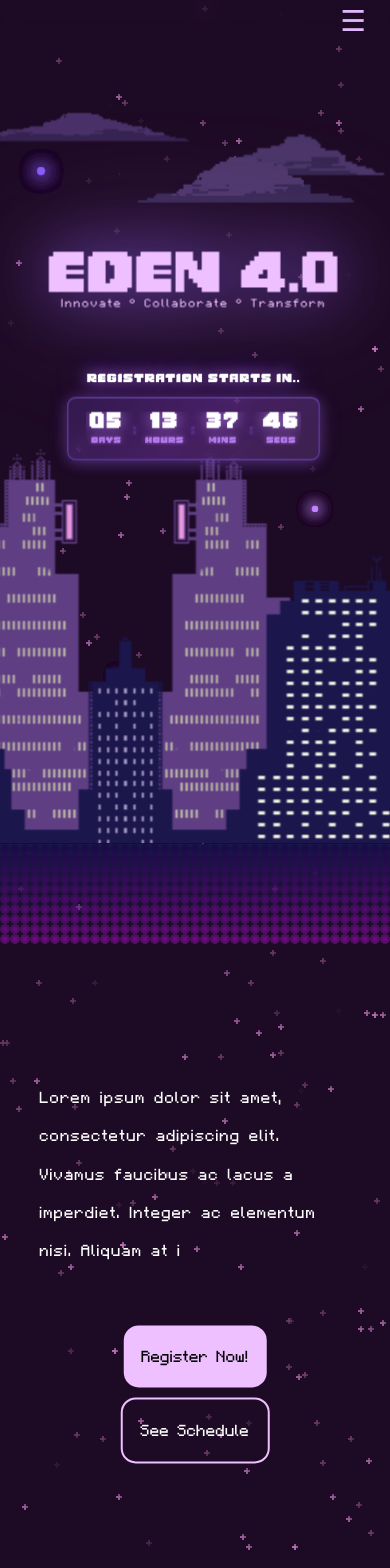
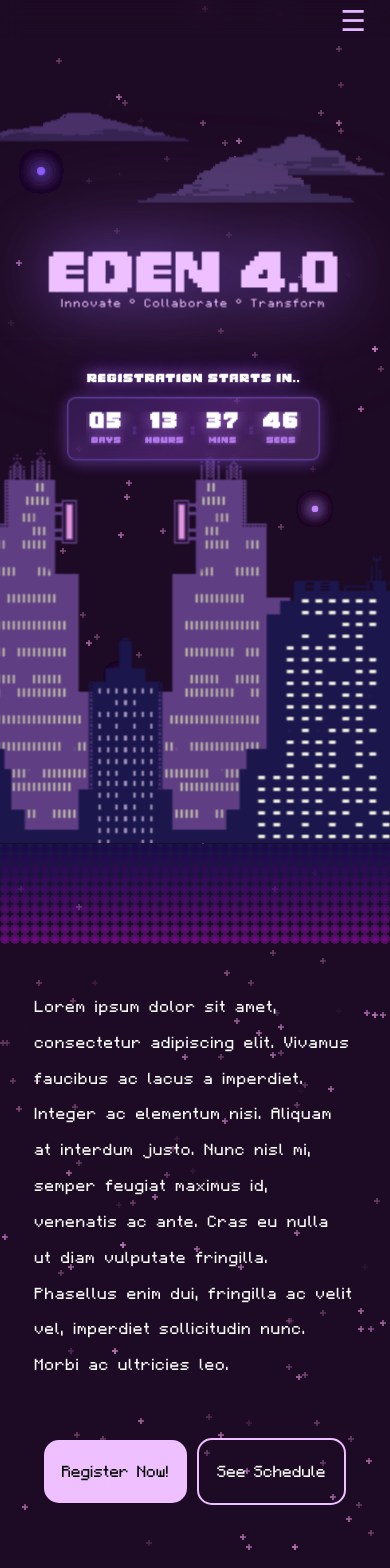
Before and after one commit to SHIBINSHA02/EDEN, a React (Vite) app: page / in a window 390 px wide. Shown: the top 1568 px of the page. Built offline with nearby package versions, Linux system fonts and the light colour scheme.

Commit message:
cursor issue solved

```diff
--- a/src/Components/About/About.css
+++ b/src/Components/About/About.css
@@ -10,7 +10,7 @@
   top: 0;
   left: 0;
   width: 100%;
-  height: 100px; /* Adjust the height of the top section as needed */
+  height: 100px;
   background-color: transparent;
   background-image: repeating-radial-gradient(
       circle,
@@ -18,13 +18,13 @@
       rgba(156, 39, 176, 0.3) 5px,
       transparent 5px,
       transparent 10px
-    ),
-    linear-gradient(to bottom, rgb(27,22,76) 0%, rgba(195, 17, 211, 0) 100%);
-  background-size: 10px 10px, 100% 100%; /* Apply size to both layers */
-  background-blend-mode: multiply; /* The key to making it fade */
-  z-index: 3; /* Ensure it's on top */
+    ), linear-gradient(to bottom, rgb(27, 22, 76) 0%, rgba(195, 17, 211, 0) 100%);
+  background-size: 10px 10px, 100% 100%;
+  background-blend-mode: multiply;
+  z-index: 3;
   pointer-events: none;
 }
+
 .about-background {
   position: fixed;
   top: 0;
@@ -56,99 +56,148 @@
   color: white;
   text-align: center;
   font-size: 2rem;
-  font-family: 'Minecraft', sans-serif;
+  font-family: "Minecraft", sans-serif;
   padding: 0 15px;
   margin-bottom: 20px;
-  letter-spacing: normal; /* Default letter spacing for desktop */
-  white-space: pre-wrap; /* Preserve line breaks */
+  letter-spacing: normal;
+  white-space: pre-wrap;
+}
+
+.typing-text {
+  position: relative;
+  display: inline-block;
+  color: white;
+  text-align: center;
+  font-size: 2rem;
+  font-family: "Minecraft", sans-serif;
+  padding: 0 15px;
+  margin-bottom: 20px;
+  letter-spacing: normal;
+  white-space: pre-wrap;
+  line-height: 1.4;
+}
+
+.typing-cursor {
+  display: inline-block;
+  font-weight: bold;
+  font-size: 2rem;
+  color: #efc0ff;
+  margin-left: 2px;
+  animation: cursor-blink 1s infinite;
+}
+
+.typing-cursor.visible {
+  opacity: 1;
+}
+
+.typing-cursor.hidden {
+  opacity: 0;
+}
+
+@keyframes cursor-blink {
+  0%,
+  50% {
+    opacity: 1;
+  }
+  51%,
+  100% {
+    opacity: 0;
+  }
 }
 
 .button-container {
-  display: flex; /* Inline buttons */
-  flex-wrap: wrap; /* Allow wrapping on small screens */
-  gap: 20px; /* Space between buttons */
-  justify-content: center; /* Center buttons horizontally */
-  margin-top: 20px; /* Space above buttons */
+  display: flex;
+  flex-wrap: wrap;
+  gap: 20px;
+  justify-content: center;
+  margin-top: 20px;
 }
 
 .about-content button.primary-button {
-  width: 300px; /* Fixed width */
+  width: 300px;
   height: 75px;
-  padding: 10px 20px; /* Button padding */
-  font-size: 2rem; /* Button font size */
-  background-color: #efc0ff; /* Primary button background */
-  color: rgb(0, 0, 0); /* Button text color */
-  border: none; /* Remove border */
-  border-radius: 15px; /* Rounded corners */
-  cursor: pointer; /* Pointer cursor on hover */
-  font-family: 'Minecraft', sans-serif; /* Apply Minecraft font */
-  transition: background-color 0.3s, color 0.3s; /* Smooth hover transitions */
+  padding: 10px 20px;
+  font-size: 2rem;
+  background-color: #efc0ff;
+  color: rgb(0, 0, 0);
+  border: none;
+  border-radius: 15px;
+  cursor: pointer;
+  font-family: "Minecraft", sans-serif;
+  transition: background-color 0.3s, color 0.3s;
 }
 
 .about-content button.primary-button:hover {
-  background-color: #762b9a; /* Original darker shade on hover */
+  background-color: #762b9a;
   color: beige;
 }
 
 .about-content button.secondary-button {
-  width: 300px; /* Same width as primary for consistency */
+  width: 300px;
   height: 75px;
   padding: 10px 20px;
   font-size: 2rem;
-  background-color: transparent; /* Transparent background */
-  color: white; /* Text color */
-  border: 2px solid #efc0ff; /* Green border */
+  background-color: transparent;
+  color: white;
+  border: 2px solid #efc0ff;
   border-radius: 15px;
   cursor: pointer;
-  font-family: 'Minecraft', sans-serif;
-  transition: background-color 0.3s, color 0.3s; /* Smooth transitions for background and text */
+  font-family: "Minecraft", sans-serif;
+  transition: background-color 0.3s, color 0.3s;
 }
 
 .about-content button.secondary-button:hover {
-  background-color: #762b9a; /* Same as primary button hover */
-  color: beige; /* Same as primary button hover */
-  border: 2px solid #efc0ff; /* Retain border for consistency */
+  background-color: #762b9a;
+  color: beige;
+  border: 2px solid #efc0ff;
 }
 
 /* Media query for mobile screens (up to 768px) */
 @media (max-width: 768px) {
-  .about-content {
-    width: 95%;
-    min-height: 80vh;
-    padding: 30px; /* Increased padding for mobile */
-    align-items: stretch; /* Make content stretch to container width */
+  .about-container {
+    min-height: 100vh;
+    height: auto;
+    overflow-y: auto;
   }
 
-  .about-content p {
-    font-size: 1.8rem; /* Increased font size for mobile description */
-    padding: 10px; /* Adjusted padding for mobile description */
-    margin-bottom: 25px; /* Increased margin below description */
-    letter-spacing: 0.05em; /* Increased letter spacing for mobile description */
-    text-align: left; /* Left align text on mobile */
+  .about-content {
+    position: relative;
+    top: auto;
+    left: auto;
+    transform: none;
+    width: 95%;
+    margin: 120px auto 20px;
+    padding: 20px;
+    min-height: auto;
+  }
+
+  .about-content p,
+  .typing-text {
+    font-size: 1.8rem;
+    padding: 10px;
+    margin-bottom: 25px;
+    letter-spacing: 0.05em;
+    text-align: left;
+  }
+
+  .typing-cursor {
+    font-size: 1.8rem;
   }
 
   .button-container {
-    display: flex; /* Make button container a flex container */
-    flex-direction: row; /* Arrange items in a row */
-    justify-content: center; /* Center the buttons horizontally */
-    gap: 10px; /* Adjust gap between buttons */
-    flex-wrap: wrap; /* Allow buttons to wrap to the next line if needed */
-
+    flex-direction: row;
+    justify-content: center;
+    gap: 10px;
+    flex-wrap: wrap;
   }
 
   .about-content button.primary-button,
   .about-content button.secondary-button {
-    font-size: 1.8rem; /* Keep the font size the same as current mobile */
-    padding: 15px 20px; /* Keep the padding the same as current mobile */
-    height: auto; /* Allow height to adjust based on content */
-    width: auto; /* Allow width to adjust based on content */
-    min-width: 150px; /* Ensure a minimum width for each button */
-  }
-
-  .button-wrapper {
-    width: auto; /* Adjust width to content */
-    margin: 0; /* Remove default margins that might affect inline layout */
-
+    font-size: 1.8rem;
+    padding: 15px 20px;
+    height: auto;
+    width: auto;
+    min-width: 150px;
   }
 }
 
@@ -156,65 +205,72 @@
 @media (min-width: 769px) and (max-width: 1024px) {
   .about-content {
     width: 85%;
-    min-height: 70vh;
     padding: 25px;
   }
 
-  .about-content p {
+  .about-content p,
+  .typing-text {
     font-size: 1.8rem;
     margin-bottom: 20px;
   }
 
+  .typing-cursor {
+    font-size: 1.8rem;
+  }
+
   .button-container {
-    gap: 18px; /* Slightly reduced gap */
+    gap: 18px;
   }
 
   .about-content button.primary-button,
   .about-content button.secondary-button {
-    width: 250px; /* Smaller button width */
-    height: 90px; /* Slightly shorter */
-    font-size: 1.8rem; /* Adjusted font size */
+    width: 250px;
+    height: 90px;
+    font-size: 1.8rem;
     padding: 10px 18px;
   }
 }
 
 /* Media query for smaller mobile screens (up to 480px) */
 @media (max-width: 480px) {
-  .about-content {
-    padding: 20px; /* Further adjusted padding for smaller mobile */
+  .about-container {
+    min-height: 100vh;
+    height: auto;
+    overflow-y: auto;
   }
 
-  .about-content p {
-    font-size: 1.6rem; /* Slightly smaller but still larger than desktop */
+  .about-content {
+    position: relative;
+    top: auto;
+    left: auto;
+    transform: none;
+    margin: 120px auto 20px;
+    padding: 15px;
+    min-height: auto;
+  }
+
+  .about-content p,
+  .typing-text {
+    font-size: 1.6rem;
     letter-spacing: 0.03em;
   }
 
+  .typing-cursor {
+    font-size: 1.6rem;
+  }
+
   .button-container {
-    gap: 10px; /* Smaller gap */
-    flex-direction: column; /* Stack buttons on very small screens */
+    flex-direction: row;
+    justify-content: center;
+    gap: 10px;
+    flex-wrap: wrap;
     align-items: center;
   }
 
   .about-content button.primary-button,
   .about-content button.secondary-button {
-    font-size: 1.6rem; /* Keep the font size consistent */
-    padding: 12px 18px; /* Keep the padding consistent */
-    min-width: 120px; /* Adjust minimum width for smaller screens */
-
+    font-size: 1.6rem;
+    padding: 12px 18px;
+    min-width: 120px;
   }
 }
-
-.typing-animation {
-  white-space: pre-wrap; /* Preserve line breaks */
-  border-right: .15em solid rgb(166, 0, 255); /* Cursor effect */
-  overflow: hidden; /* Ensure the cursor stays within the text boundaries */
-}
-
-@keyframes blinking-cursor {
-  from, to { border-color: transparent }
-  50% { border-color: rgb(162, 0, 255); }
-}
-
-.typing-animation {
-  animation: blinking-cursor .75s step-end infinite; /* Apply only the blinking animation */
-}
--- a/src/Components/About/About.jsx
+++ b/src/Components/About/About.jsx
@@ -1,48 +1,66 @@
-import React, { useState, useEffect } from 'react';
-import PixelArtBackground from '../Background/PixelArtbg';
-import './About.css';
+"use client"
+
+import { useState, useEffect } from "react"
+import PixelArtBackground from "../Background/PixelArtbg"
+import "./About.css"
 
 export const About = ({ description, buttonText }) => {
-  const [displayText, setDisplayText] = useState('');
-  const [currentIndex, setCurrentIndex] = useState(0);
+  const [displayText, setDisplayText] = useState("")
+  const [currentIndex, setCurrentIndex] = useState(0)
+  const [showCursor, setShowCursor] = useState(true)
 
   useEffect(() => {
     if (currentIndex < description.length) {
       const timeout = setTimeout(() => {
-        setDisplayText((prevText) => prevText + description[currentIndex]);
-        setCurrentIndex((prevIndex) => prevIndex + 1);
-      }, 50); // Adjust the speed of typing here (milliseconds)
-      return () => clearTimeout(timeout);
+        setDisplayText((prevText) => prevText + description[currentIndex])
+        setCurrentIndex((prevIndex) => prevIndex + 1)
+      }, 0.5) // Faster typing speed
+      return () => clearTimeout(timeout)
     }
-  }, [currentIndex, description]);
+  }, [currentIndex, description])
+
+  // Cursor blinking effect
+  useEffect(() => {
+    const cursorInterval = setInterval(() => {
+      setShowCursor((prev) => !prev)
+    }, 500)
+    return () => clearInterval(cursorInterval)
+  }, [])
 
   const handleClick = () => {
-    window.location.href = "https://www.youtube.com/watch?v=dQw4w9WgXcQ&pp=ygUJcmljayByb2xs";
-  };
+    window.location.href = "https://www.youtube.com/watch?v=dQw4w9WgXcQ&pp=ygUJcmljayByb2xs"
+  }
 
   const handleDownload = () => {
-    const pdfUrl = "./MODDULE.pdf"; // Assumes schedule.pdf is in the public directory
-    const link = document.createElement('a');
-    link.href = pdfUrl;
-    link.download = 'MODDULE.pdf'; // Corrected file name for download
-    document.body.appendChild(link);
-    link.click();
-    document.body.removeChild(link);
-  };
+    const pdfUrl = "./MODDULE.pdf"
+    const link = document.createElement("a")
+    link.href = pdfUrl
+    link.download = "MODDULE.pdf"
+    document.body.appendChild(link)
+    link.click()
+    document.body.removeChild(link)
+  }
 
   return (
     <div className="about-container relative w-screen h-screen">
-      <div className="pixelated-violet-top"></div> {/* New div for the top effect */}
+      <div className="pixelated-violet-top"></div>
       <PixelArtBackground className="about-background" pixelSize={2} density={1} fadeDuration={3000} />
       <div className="about-content">
         <div className="description">
-          <p className="typing-animation">{displayText}</p>
+          <p className="typing-text">
+            {displayText}
+            <span className={`typing-cursor ${showCursor ? "visible" : "hidden"}`}>|</span>
+          </p>
         </div>
         <div className="button-container">
-          <button className="primary-button" onClick={handleClick}>{buttonText}</button>
-          <button className="secondary-button" onClick={handleDownload}>See Schedule</button>
+          <button className="primary-button" onClick={handleClick}>
+            {buttonText}
+          </button>
+          <button className="secondary-button" onClick={handleDownload}>
+            See Schedule
+          </button>
         </div>
       </div>
     </div>
-  );
-};
+  )
+}
```
